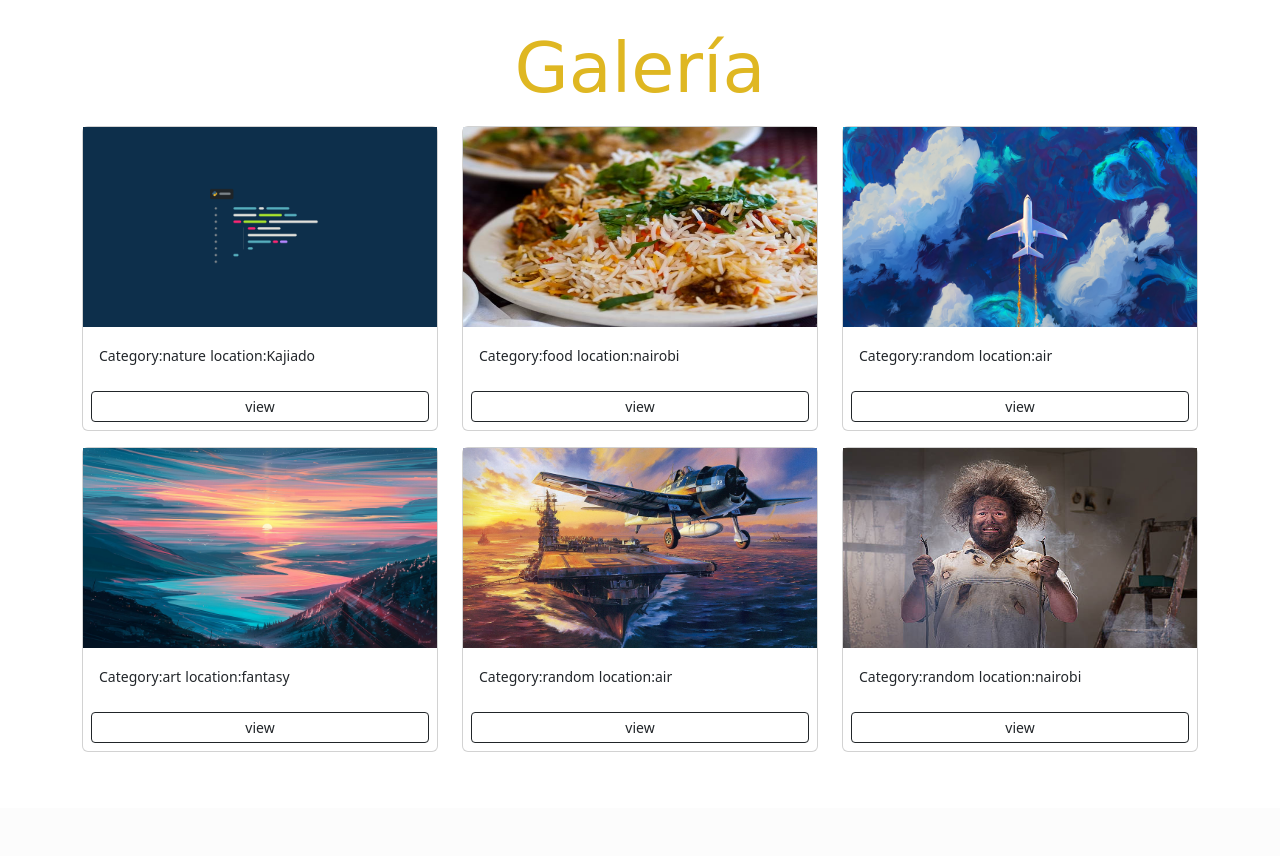
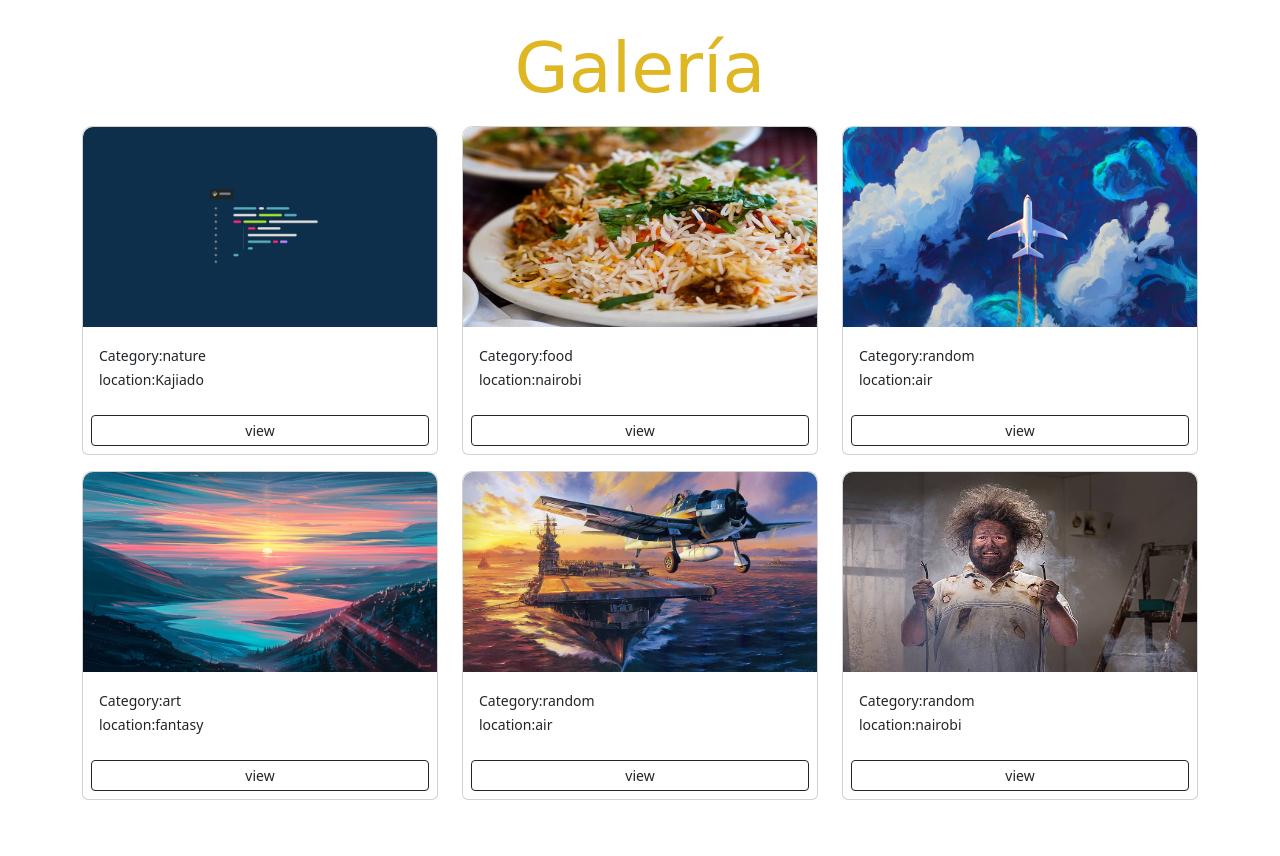
Before and after one commit to leonkae/Galer-a, a Django app: page / in a window 1280 px wide. Shown: the part 74-930 px from the top of the page. Before the commit the page ends 826 px from the top, so only its background shows below. Run offline with Django 4.2, Linux system fonts and the light colour scheme; data comes from the database, SQL or seed files in the repository; some web fonts are replaced.

Commit message:
templates modified

```diff
--- a/gallery/templates/gallery/base.html
+++ b/gallery/templates/gallery/base.html
@@ -5,7 +5,7 @@
     <meta charset="UTF-8" />
     <meta http-equiv="X-UA-Compatible" content="IE=edge" />
     <meta name="viewport" content="width=device-width, initial-scale=1.0" />
-    <title>Gallery</title>
+    <title>Galería</title>
     <link rel="preconnect" href="https://fonts.googleapis.com" />
     <link rel="preconnect" href="https://fonts.gstatic.com" crossorigin />
     <link
--- a/gallery/templates/gallery/gallery.html
+++ b/gallery/templates/gallery/gallery.html
@@ -10,6 +10,17 @@
     font-size: 70px;
     color: #dfb722;
   }
+  .card{
+    border-top-left-radius: 10px;
+    border-top-right-radius: 10px;
+
+  }
+  .card img{
+    border-top-left-radius: 10px;
+    border-top-right-radius: 10px;
+
+  }
+
 </style>
 <!-- end of styles -->
 
@@ -36,6 +47,7 @@
 
           <div class="card-body">
             <small>Category:{{image.category.name}}</small>
+            <br>
             <small> location:{{image.location.name}}</small>
           </div>
 
--- a/gallery/templates/gallery/photo.html
+++ b/gallery/templates/gallery/photo.html
@@ -4,7 +4,9 @@
 <!-- holds photo view -->
         <div class="row justify-content-center">
             <div class="col">
-                <a href="{%url 'gallery' %}" class="btn btn-dark my-3">Back</a>
+
+                <a href="{%url 'gallery' %}" class="btn btn-dark mt-5 my-3">Back</a>
+
                 <div style="height:90vh;">
                     <img style="max-width: 100%; max-height: 100%;"
                     src="{{images.image.url}}" alt="card image cap">
--- a/gallery/templates/navbar.html
+++ b/gallery/templates/navbar.html
@@ -1,4 +1,4 @@
-<nav class="navbar navbar-expand-lg bg-dark navbar-dark py- fixed-top">
+<nav class="navbar navbar-expand-lg bg-dark navbar-dark mb-5 fixed-top ">
   <!-- conatainer -->
   <div class="container">
     <a
```
